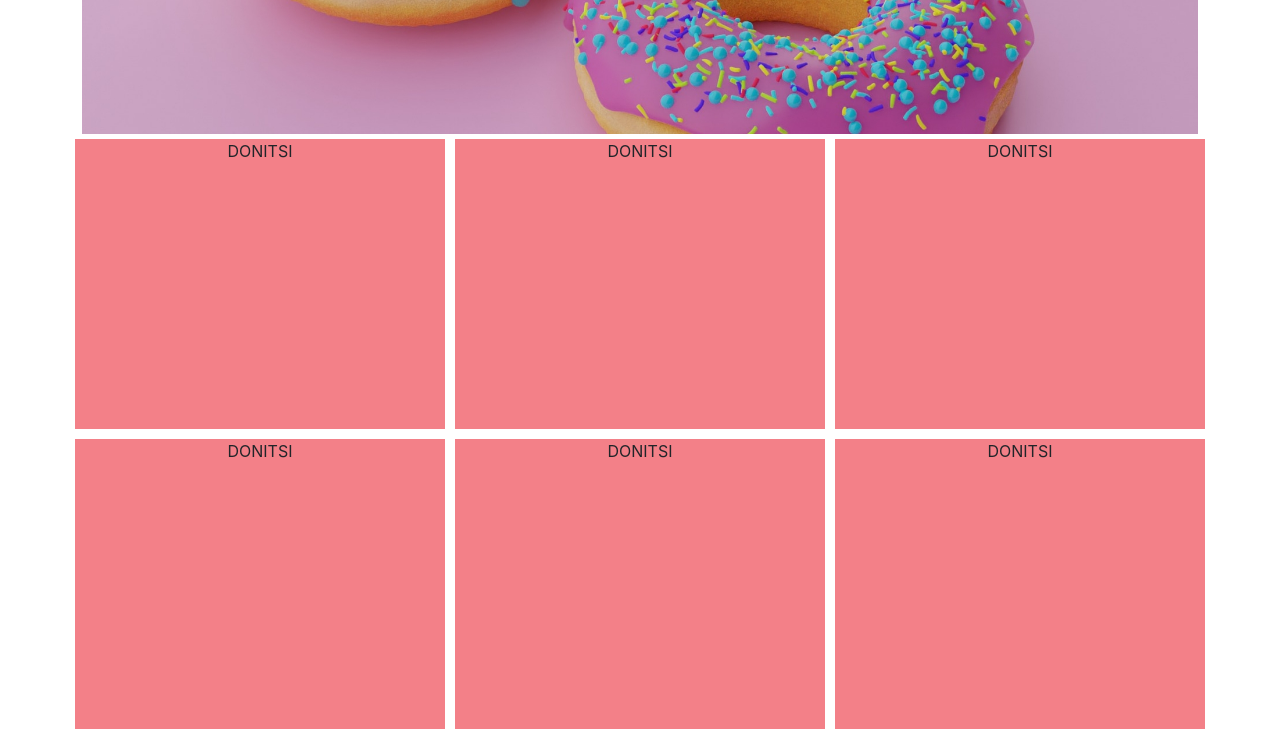
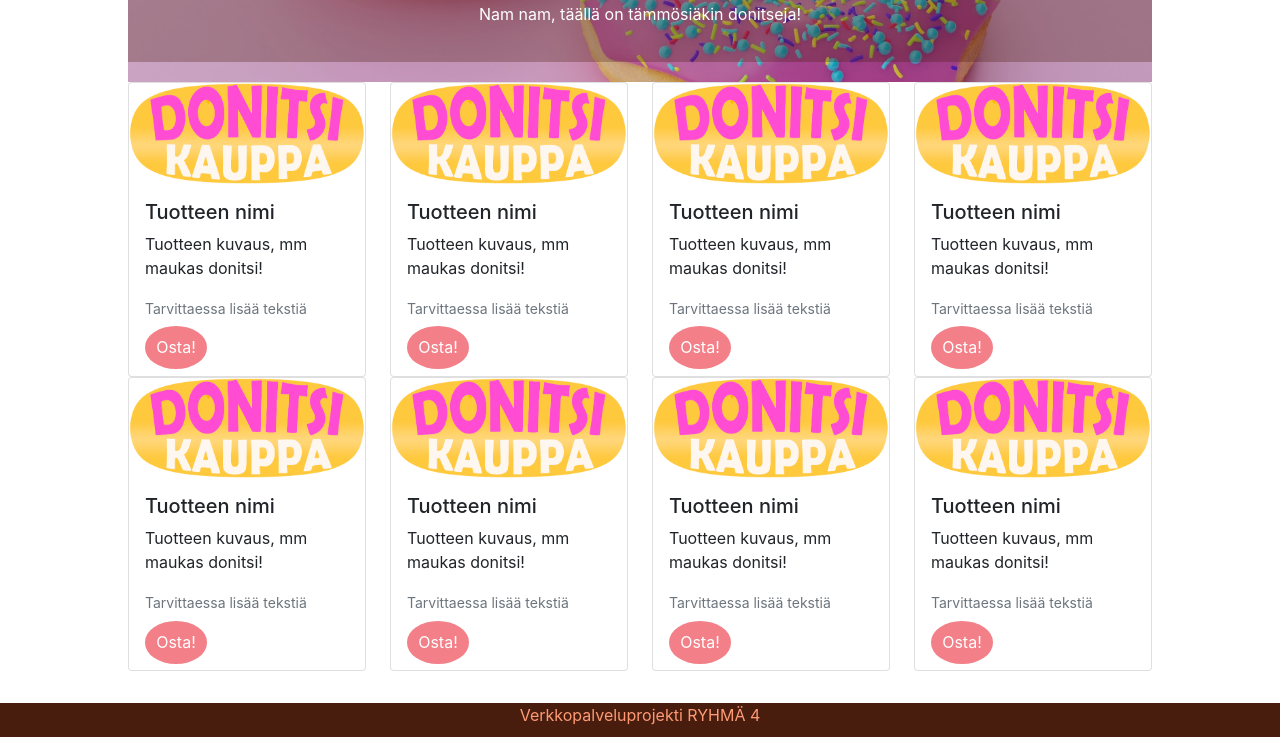
Before and after one commit to Nojaajoo/Verkkopalveluprojekti-Ryhma-4, a React (Create React App) app: page / in a window 1280 px wide. Shown: the part 300-1037 px from the top of the page. Built offline with nearby package versions, Linux system fonts and the light colour scheme.

Commit message:
bootstrapia etusivulle lisää kovakoodina

```diff
--- a/public/index.html
+++ b/public/index.html
@@ -25,7 +25,7 @@
       work correctly both with client-side routing and a non-root public URL.
       Learn how to configure a non-root public URL by running `npm run build`.
     -->
-    <title>React App</title>
+    <title>Donitsikauppa</title>
   </head>
   <body>
     <noscript>You need to enable JavaScript to run this app.</noscript>
--- a/src/App.css
+++ b/src/App.css
@@ -5,27 +5,47 @@ body {
 
 .App {
   text-align: center;
+  width: 80%;
+  margin: auto;
 }
 
 h1 {
   color: #EE1AAB;
 }
 
-/* .banner {
-  background-color: #FE9A76;
-} */
-
-.donut {
-  max-width: 35%;
-  height: 300px;
-  background-color: #F38088;
-  margin: auto;
-  border: 5px solid white;
+.carousel-caption {
+  background-color: rgba(73,29,13,0.3);
+  /* color: #FE9A76; */
+  left: 0;
+  width: 100%;
 }
 
-.donut:hover {
+.addDonutToCart {
+  border-radius: 50%;
+  background-color: #F38088;
+  color: white;
+  padding: 0.7em;
+}
+
+.addDonutToCart:hover {
   background-color: #EE1AAB;
+  transition: ease 0.5s;
 }
+
+.cartLink {
+  text-decoration: none;
+}
+
+.card {
+  margin: 0 !important;
+  width: 100% !important;
+}
+
+.card:hover {
+  background-color: #FCDFEB;
+  transition: ease 0.5s;
+}
+
 
 /*
 valkoinen: #FFFFFF off-white: #FCDFEB
--- a/src/App.js
+++ b/src/App.js
@@ -1,59 +1,140 @@
 
 import './App.css';
 import banner from "./img/donitsibanneri.jpg"
+import logo from "./img/donitsilogo.png"
 
 function App() {
   return (
-    <div className="App container">
-      <div className="banner row">
-        <picture className="col-12">
-          <img className="img-fluid" src={banner} alt=""/>
-        </picture>
-      {/* <h1>DONITSIKAUPPA</h1>
-        <p>banneri tähän</p> */}
-      </div>
-      <div className="products row">
-        <div className="col-12">
-          <div className="row">
-            <div className="donut col-4">
-              <p>DONITSI</p>
+      <div className="App">
+
+        <div id="donitsikaruselli" className="carousel slide" data-bs-ride="carousel">
+          <div className="carousel-inner">
+            <div className="carousel-item active">
+              <img src={banner} className="d-block w-100" alt="..."></img>
+              <div className="carousel-caption d-none d-md-block">
+                <h5>Donitsimainos 1</h5>
+                <p>Nam, täällä on tämmösiäkin donitseja!</p>
+              </div>
             </div>
-            <div className="donut col-4">
-              <p>DONITSI</p>
+            <div className="carousel-item">
+              <img src={banner} className="d-block w-100" alt="..."></img>
+              <div className="carousel-caption d-none d-md-block">
+                <h5>Donitsimainos 2</h5>
+                <p>Nam nam, täällä on tämmösiäkin donitseja!</p>
+              </div>
             </div>
-            <div className="donut col-4">
-              <p>DONITSI</p>
+            <div className="carousel-item">
+              <img src={banner} className="d-block w-100" alt="..."></img>
+              <div className="carousel-caption d-none d-md-block">
+                <h5>Donitsimainos 3</h5>
+                <p>Nam nam nam, täällä on tämmösiäkin donitseja!</p>
+              </div>
             </div>
           </div>
-          <div className="row">
-            <div className="donut col-4">
-            <p>DONITSI</p>
-            </div>
-            <div className="donut col-4">
-             <p>DONITSI</p>
-            </div>
-            <div className="donut col-4">
-             <p>DONITSI</p>
-            </div>
-          </div>
-          <div className="row">
-            <div className="donut col-4">
-             <p>DONITSI</p>
-            </div>
-            <div className="donut col-4">
-             <p>DONITSI</p>
-            </div>
-            <div className="donut col-4">
-              <p>DONITSI</p>
+          <button className="carousel-control-prev" type="button" data-bs-target="#carouselExampleControls"  data-bs-slide="prev">
+            <span className="carousel-control-prev-icon" aria-hidden="true"></span>
+            <span className="visually-hidden">Previous</span>
+          </button>
+          <button className="carousel-control-next" type="button" data-bs-target="#carouselExampleControls"  data-bs-slide="next">
+            <span className="carousel-control-next-icon" aria-hidden="true"></span>
+            <span className="visually-hidden">Next</span>
+          </button>
+        </div>
+
+        <div className="row">
+          <div className="col-12 col-sm-6 col-md-4 col-lg-3" >
+            <div className="card text-start">
+              <img src={logo} className="card-img-top" alt="..."></img>
+              <div className="card-body">
+                <h5 className="card-title">Tuotteen nimi</h5>
+                <p className="card-text">Tuotteen kuvaus, mm maukas donitsi!</p>
+                <p className="card-text"><small className="text-muted">Tarvittaessa lisää tekstiä</small></p>
+                <a className="cartLink" href="#"><span className="addDonutToCart">Osta!</span></a>
+              </div>
             </div>
           </div>
 
+          <div className="col-12 col-sm-6 col-md-4 col-lg-3" >
+            <div className="card text-start">
+              <img src={logo} className="card-img-top" alt="..."></img>
+              <div className="card-body">
+                <h5 className="card-title">Tuotteen nimi</h5>
+                <p className="card-text">Tuotteen kuvaus, mm maukas donitsi!</p>
+                <p className="card-text"><small className="text-muted">Tarvittaessa lisää tekstiä</small></p>
+                <a className="cartLink" href="#"><span className="addDonutToCart">Osta!</span></a>
+              </div>
+            </div>
+          </div>
+          <div className="col-12 col-sm-6 col-md-4 col-lg-3" >
+            <div className="card text-start">
+              <img src={logo} className="card-img-top" alt="..."></img>
+              <div className="card-body">
+                <h5 className="card-title">Tuotteen nimi</h5>
+                <p className="card-text">Tuotteen kuvaus, mm maukas donitsi!</p>
+                <p className="card-text"><small className="text-muted">Tarvittaessa lisää tekstiä</small></p>
+                <a className="cartLink" href="#"><span className="addDonutToCart">Osta!</span></a>
+              </div>
+            </div>
+          </div>
+          <div className="col-12 col-sm-6 col-md-4 col-lg-3" >
+            <div className="card text-start">
+              <img src={logo} className="card-img-top" alt="..."></img>
+              <div className="card-body">
+                <h5 className="card-title">Tuotteen nimi</h5>
+                <p className="card-text">Tuotteen kuvaus, mm maukas donitsi!</p>
+                <p className="card-text"><small className="text-muted">Tarvittaessa lisää tekstiä</small></p>
+                <a className="cartLink" href="#"><span className="addDonutToCart">Osta!</span></a>
+              </div>
+            </div>
+          </div>
+          <div className="col-12 col-sm-6 col-md-4 col-lg-3" >
+            <div className="card text-start">
+              <img src={logo} className="card-img-top" alt="..."></img>
+              <div className="card-body">
+                <h5 className="card-title">Tuotteen nimi</h5>
+                <p className="card-text">Tuotteen kuvaus, mm maukas donitsi!</p>
+                <p className="card-text"><small className="text-muted">Tarvittaessa lisää tekstiä</small></p>
+                <a className="cartLink" href="#"><span className="addDonutToCart">Osta!</span></a>
+              </div>
+            </div>
+          </div>
+          <div className="col-12 col-sm-6 col-md-4 col-lg-3" >
+            <div className="card text-start">
+              <img src={logo} className="card-img-top" alt="..."></img>
+              <div className="card-body">
+                <h5 className="card-title">Tuotteen nimi</h5>
+                <p className="card-text">Tuotteen kuvaus, mm maukas donitsi!</p>
+                <p className="card-text"><small className="text-muted">Tarvittaessa lisää tekstiä</small></p>
+                <a className="cartLink" href="#"><span className="addDonutToCart">Osta!</span></a>
+              </div>
+            </div>
+          </div>
+          <div className="col-12 col-sm-6 col-md-4 col-lg-3" >
+            <div className="card text-start">
+              <img src={logo} className="card-img-top" alt="..."></img>
+              <div className="card-body">
+                <h5 className="card-title">Tuotteen nimi</h5>
+                <p className="card-text">Tuotteen kuvaus, mm maukas donitsi!</p>
+                <p className="card-text"><small className="text-muted">Tarvittaessa lisää tekstiä</small></p>
+                <a className="cartLink" href="#"><span className="addDonutToCart">Osta!</span></a>
+              </div>
+            </div>
+          </div>
+          <div className="col-12 col-sm-6 col-md-4 col-lg-3" >
+            <div className="card text-start">
+              <img src={logo} className="card-img-top" alt="..."></img>
+              <div className="card-body">
+                <h5 className="card-title">Tuotteen nimi</h5>
+                <p className="card-text">Tuotteen kuvaus, mm maukas donitsi!</p>
+                <p className="card-text"><small className="text-muted">Tarvittaessa lisää tekstiä</small></p>
+                <a className="cartLink" href="#"><span className="addDonutToCart">Osta!</span></a>
+              </div>
+            </div>
+          </div>
 
         </div>
 
       </div>
-
-    </div>
   );
 }
 
--- a/src/Footer.js
+++ b/src/Footer.js
@@ -3,8 +3,12 @@ import './Header.css';
 
 export default function Footer() {
     return (
-        <div className="footer">
-            <p>Verkkopalveluprojekti RYHMÄ 4</p>
+        <div className="footer container-fluid">
+            <div className="row">
+                <div className="col-12" >
+                    <p>Verkkopalveluprojekti RYHMÄ 4</p>
+                </div>
+            </div>
         </div>
     )
 }
--- a/src/Header.css
+++ b/src/Header.css
@@ -1,17 +1,21 @@
-.header {
+/* .header {
     background-color: #FCDFEB;
-    /* height: 70px; */
     text-align: center;
     margin-bottom: 1em;
+} */
+
+.navbar {
+    background-color: #FCDFEB;
+}
+
+.navbar a {
+    color: #491D0D;
 }
 
 .footer {
     background-color: #491D0D;
-    position: static;
-    bottom: 0;
-    /* left: 0; */
     width: 100%;
-    height: 40px;
+    height: 70px;
     color: #FE9A76;
     text-align: center;
     margin-top: 2em;
```
Also changed, not shown: src/img/donitsilogo.png.
